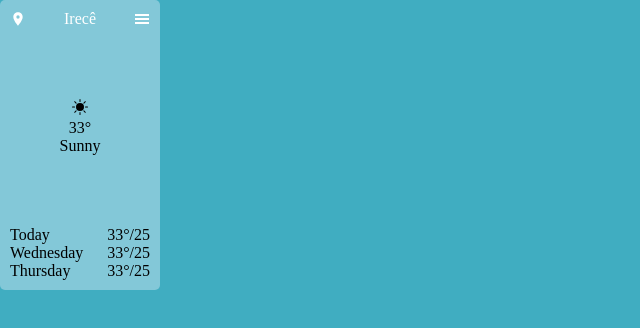
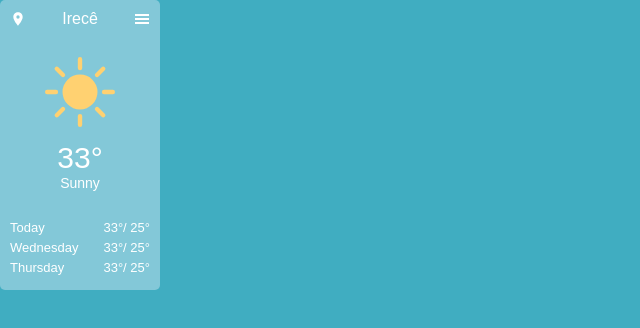
Before and after one commit to DevEduardoSouza/WeatherNow, a React (Vite) app in the folder weathernow/: page /home in a window 1280 px wide. Shown: the top 328 px of the page, without its empty margins (0-640 px from the left). Built offline with nearby package versions, Linux system fonts and the light colour scheme.

Commit message:
Terminando o css do card

```diff
--- a/weathernow/src/componets/Card.css
+++ b/weathernow/src/componets/Card.css
@@ -8,6 +8,7 @@
     display: flex;
     flex-direction: column;
     justify-content: space-between;
+    color: #fff;
 }
 .infos{
     display: flex;
@@ -24,11 +25,24 @@
 .climate-widget{
     display: flex;
     flex-direction: column;
-
     text-align: center;
+}
+.climate-widget .icon{
+    color: #ffd171;
+    padding-bottom: 10px;
+}
+.climate-widget .icon .largeIcon{
+    font-size: 70px;
+}
+.climate-widget .temperature{
+    font-size: 30px;
+}
+.climate-widget .climate{
+    font-size: 14px;
 }
 .daily-temperature-widget div{
     display: flex;
     justify-content: space-between;
-
+    font-size: 13px;
+    padding-bottom: 5px;
 }
--- a/weathernow/src/componets/Card.jsx
+++ b/weathernow/src/componets/Card.jsx
@@ -18,7 +18,7 @@ const card = () => {
             </div>
 
             <div className='climate-widget'>
-                <span> <BsFillSunFill /> </span>
+                <span className='icon'> <BsFillSunFill  className='largeIcon' /> </span>
                 <span className='temperature'>33°</span>
                 <span className='climate'>Sunny</span>
             </div>
@@ -26,15 +26,15 @@ const card = () => {
             <div className='daily-temperature-widget'>
                 <div className='today'>
                     <span>Today</span>
-                    <span>33°/25</span>
+                    <span>33°/ 25°</span>
                 </div>
                 <div className='today+1'>
                     <span>Wednesday</span>
-                    <span>33°/25</span>
+                    <span>33°/ 25°</span>
                 </div>
                 <div className='today+2'>
                     <span>Thursday</span>
-                    <span>33°/25</span>
+                    <span>33°/ 25°</span>
                 </div>
             </div>
 
--- a/weathernow/src/index.css
+++ b/weathernow/src/index.css
@@ -8,6 +8,7 @@ body{
   width: 100vw;
   height: 100vh;
   background-color: #40adc1;
+   font-family: Arial, Helvetica, sans-serif;
 }
 
 a{
```
